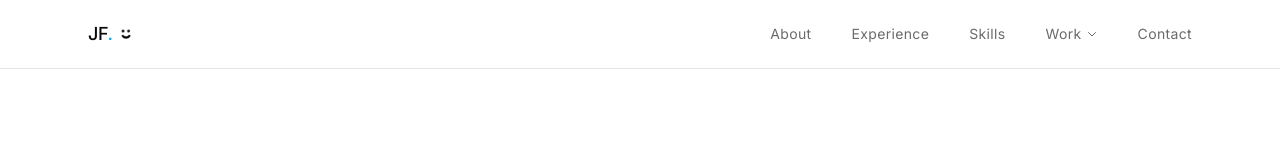
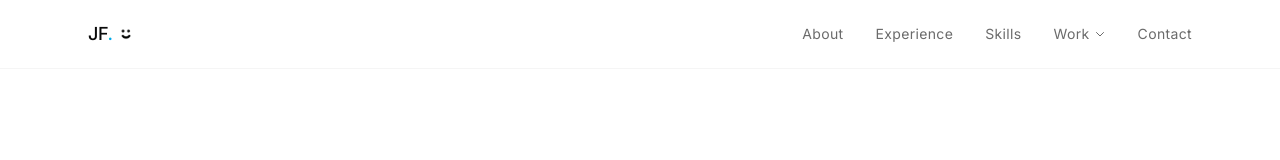
Before and after one commit to jacksontfarley/Personal-Portfolio, a Next.js app: page /work/avo-videos in a window 1280 px wide. Shown: the top 160 px of the page. Built offline with nearby package versions, Linux system fonts and the light colour scheme; a web font is replaced by a local one.

Commit message:
fix: consistent spacing and enhanced glassy effect in navbar\n\nAdjust gap between nav links and improve backdrop blur for better styling.

```diff
--- a/components/navigation.tsx
+++ b/components/navigation.tsx
@@ -59,7 +59,7 @@ export function Navigation() {
         transition={{ duration: 0.4, ease: [0.22, 1, 0.36, 1] }}
         className={`fixed top-0 left-0 right-0 z-50 transition-all duration-500 ${
           scrolled
-            ? "bg-background/80 backdrop-blur-xl border-b border-border"
+            ? "bg-background/70 backdrop-blur-2xl border-b border-border/40 shadow-lg shadow-background/20"
             : "bg-transparent"
         }`}
         style={{ pointerEvents: visible ? "auto" : "none" }}
@@ -89,7 +89,7 @@ export function Navigation() {
             />
           </Link>
 
-          <div className="hidden items-center gap-10 md:flex">
+          <div className="hidden items-center gap-8 md:flex">
             <a
               href={isProjectPage ? "/#about" : "#about"}
               className="relative text-sm tracking-wide text-muted-foreground transition-colors duration-300 hover:text-foreground group"
```
